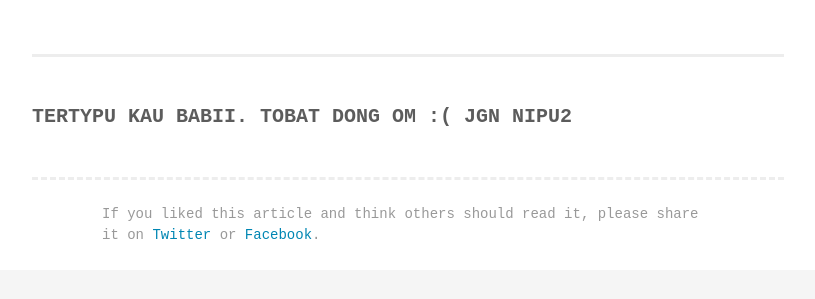
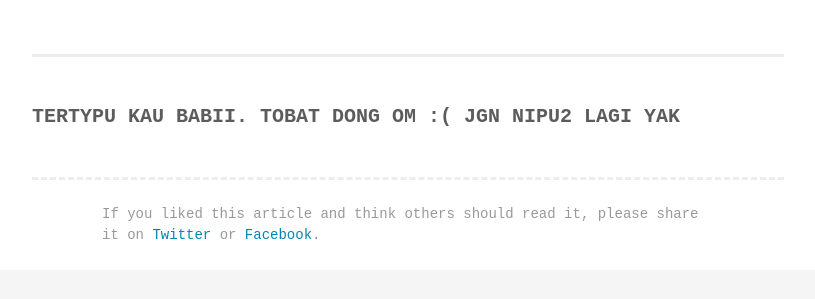
Before and after one commit to yusufpraditya/yusufpraditya.github.io, a Jekyll site: the page built from _posts/2021-4-1-tugas-pai.md, in a window 1280 px wide and 900 px high, scrolled down 11072 px. Shown: the part 355-654 px from the top of the window, without its empty margins (232-1047 px from the left). Built offline with Jekyll 4.4.1, drawn with Linux system fonts in a browser that asks for light colours; some web fonts are replaced; comment, search, counter and statistics services are not loaded.

Commit message:
Update 2021-4-1-tugas-pai.md

```diff
--- a/_posts/2021-4-1-tugas-pai.md
+++ b/_posts/2021-4-1-tugas-pai.md
@@ -36,4 +36,4 @@ Jadi bagaimana? Masih ingin melakukan tindakan penipuan lagi? Semoga terbuka mat
 ![No 8](https://github.com/yusufpraditya/yusufpraditya.github.io/raw/master/_posts/7.jpeg)
 
 <div class="divider"></div>
-#### TERTYPU KAU BABII. TOBAT DONG OM :( JGN NIPU2
+#### TERTYPU KAU BABII. TOBAT DONG OM :( JGN NIPU2 LAGI YAK
```
